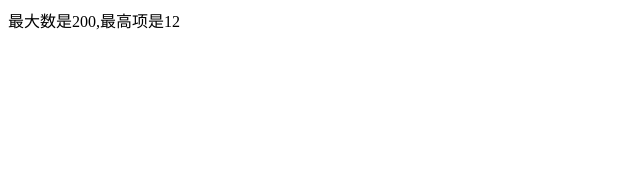
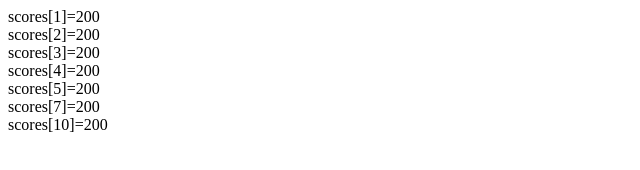
Before and after one commit to WCLTHU/js-project, a plain HTML site: page for-second.html in a window 1280 px wide. Shown: the whole page, without its empty margins (0-640 px from the left). Drawn offline with Linux system fonts and the light colour scheme.

Commit message:
取最大值及其坐标

```diff
--- a/for-second.html
+++ b/for-second.html
@@ -1,22 +1,30 @@
 <!DOCTYPE html>
-<html lang="cn">
+<html lang="en">
 <head>
-  <meta charset="UTF-8">
-  <meta name="viewport" content="width=device-width, initial-scale=1.0">
-  <title>Document</title>
+    <meta charset="UTF-8">
+    <meta name="viewport" content="width=device-width, initial-scale=1.0">
+    <title>numerical value</title>
 </head>
 <body>
-  <script>
-    var highest=0
-    var item=0
-    var scroes=[1,2,3,4,5,6,7,8,9,10,11,12,200,14,15,16,17,18,19,20,100]
-    for (var i=0;i<scroes.length;i++){
-      if(scroes[i]>highest){
-        highest=scroes[i]
-        item=[i]
+    <script>
+      var highest = 0
+      var xiabiao=[]
+      var j=0
+      var scores = [1,200,200,200,200,200,100,200,60,80,200]
+      for (var i=0;i<scores.length;i++){
+        if(scores[i]>highest){
+            highest=scores[i]
+            xiabiao=[]
+            j=0
+            xiabiao[j]=i
+        }else if (scores[i]==highest){
+            j++
+            xiabiao[j]=i
+        }
       }
-    }
-    document.write('最大数是'+highest+','+'最高项是'+item)
-  </script>
+      for(var k=0;k<xiabiao.length;k++){
+          document.write('scores['+xiabiao[k]+']='+highest+'<br>')
+      }
+    </script>
 </body>
 </html>
```
